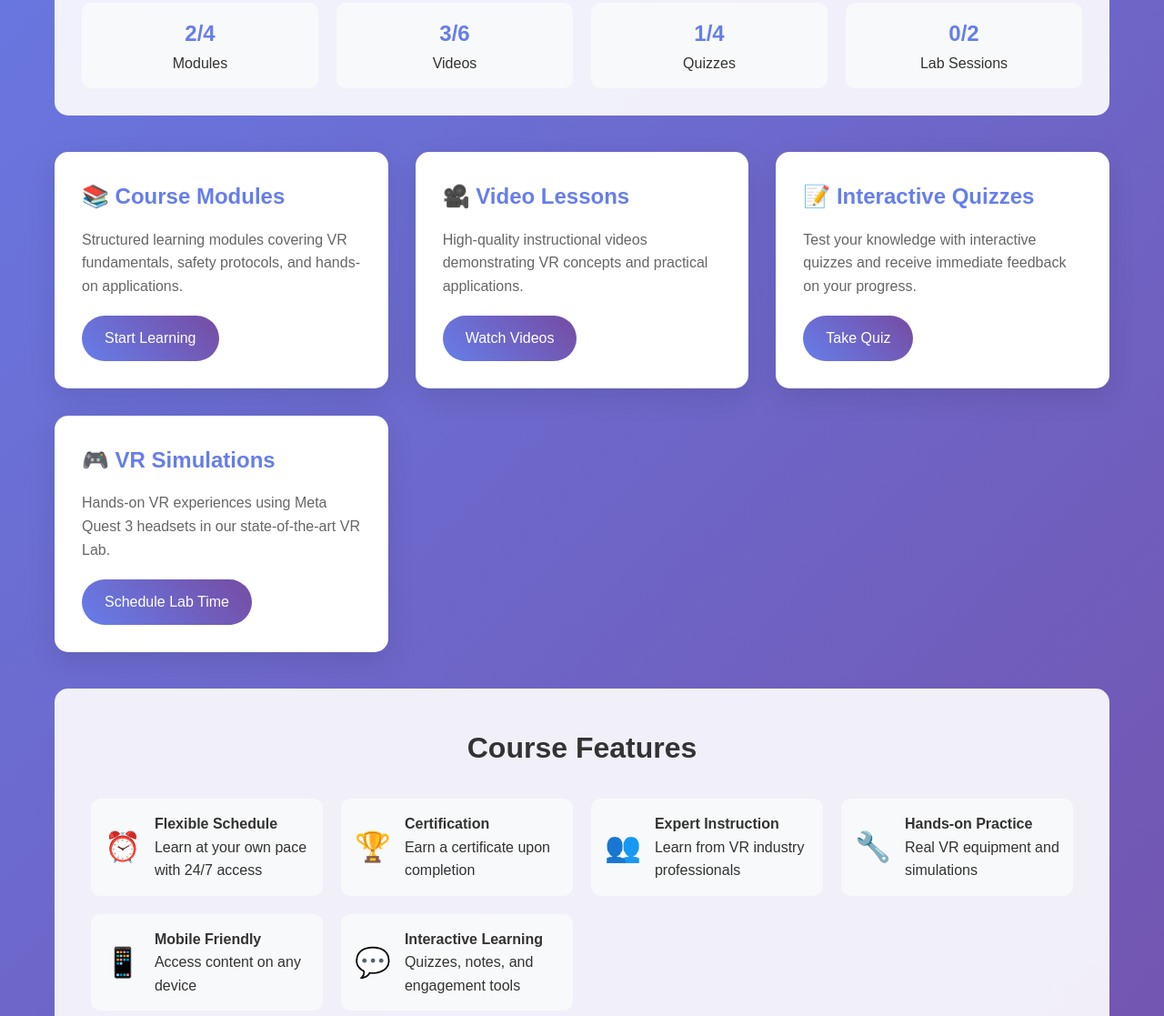
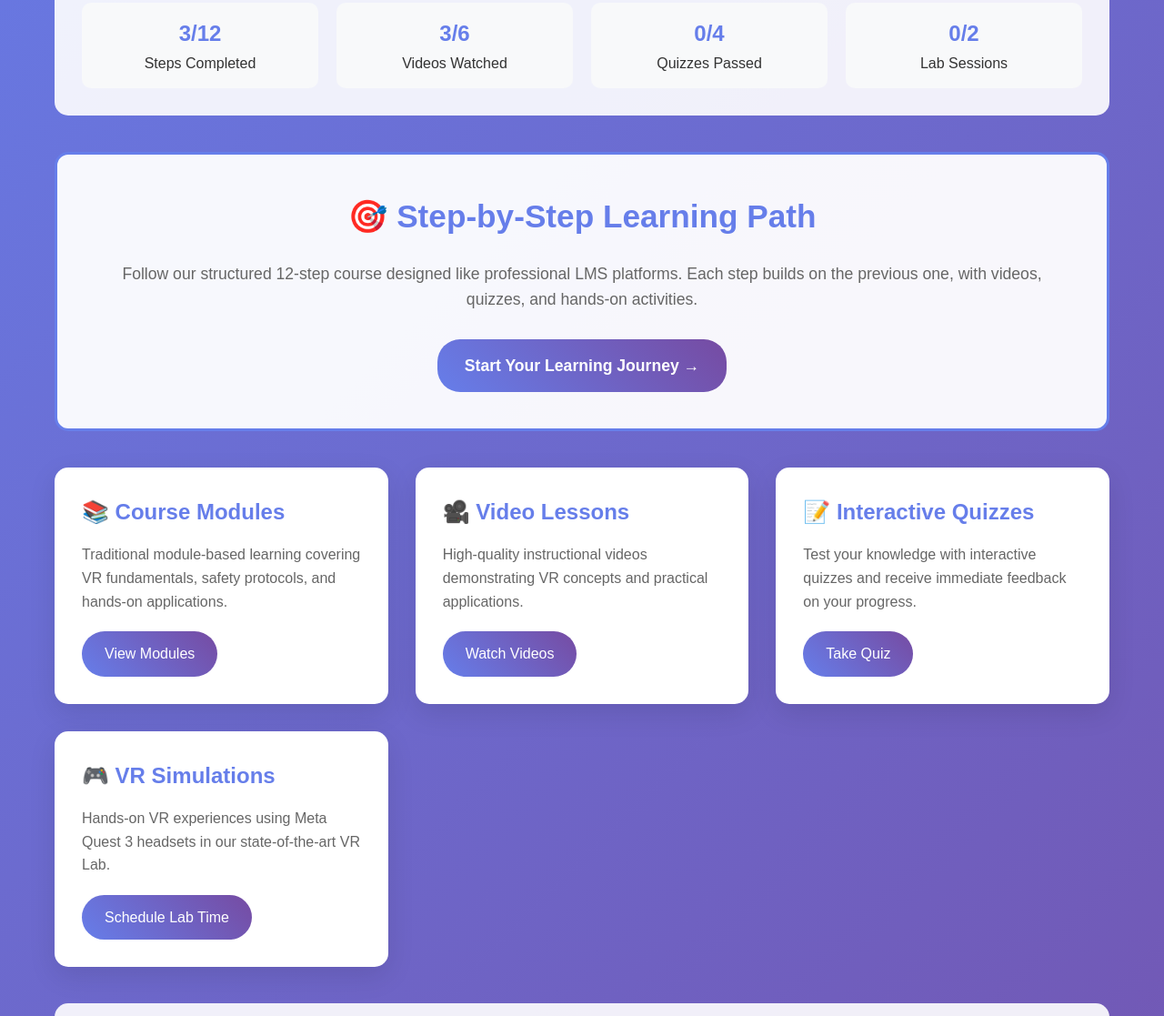
Before and after one commit to YCCCVRLab/vr-training-course-website, a plain HTML site: page index.html in a window 1280 px wide. Shown: the part 559-1676 px from the top of the page at 91% size. Drawn offline with Linux system fonts and the light colour scheme.

Commit message:
Update main page with step-by-step course navigation

```diff
--- a/index.html
+++ b/index.html
@@ -91,6 +91,13 @@
             transform: scale(1.05);
         }
 
+        .btn-primary {
+            background: linear-gradient(45deg, #667eea, #764ba2);
+            font-weight: bold;
+            font-size: 1.1rem;
+            padding: 15px 30px;
+        }
+
         .features {
             background: rgba(255,255,255,0.9);
             border-radius: 15px;
@@ -172,6 +179,27 @@
             font-weight: bold;
             color: #667eea;
         }
+
+        .learning-path-highlight {
+            background: rgba(255,255,255,0.95);
+            border-radius: 15px;
+            padding: 40px;
+            margin-bottom: 40px;
+            text-align: center;
+            border: 3px solid #667eea;
+        }
+
+        .learning-path-highlight h2 {
+            color: #667eea;
+            font-size: 2.2rem;
+            margin-bottom: 20px;
+        }
+
+        .learning-path-highlight p {
+            font-size: 1.1rem;
+            color: #666;
+            margin-bottom: 30px;
+        }
     </style>
 </head>
 <body>
@@ -188,16 +216,16 @@
             <p style="color: #666; margin-bottom: 20px;">Keep up the great work! You're making excellent progress.</p>
             <div class="quick-stats">
                 <div class="stat-item">
-                    <div class="stat-number">2/4</div>
-                    <div>Modules</div>
+                    <div class="stat-number">3/12</div>
+                    <div>Steps Completed</div>
                 </div>
                 <div class="stat-item">
                     <div class="stat-number">3/6</div>
-                    <div>Videos</div>
+                    <div>Videos Watched</div>
                 </div>
                 <div class="stat-item">
-                    <div class="stat-number">1/4</div>
-                    <div>Quizzes</div>
+                    <div class="stat-number">0/4</div>
+                    <div>Quizzes Passed</div>
                 </div>
                 <div class="stat-item">
                     <div class="stat-number">0/2</div>
@@ -206,11 +234,17 @@
             </div>
         </div>
 
+        <div class="learning-path-highlight">
+            <h2>🎯 Step-by-Step Learning Path</h2>
+            <p>Follow our structured 12-step course designed like professional LMS platforms. Each step builds on the previous one, with videos, quizzes, and hands-on activities.</p>
+            <a href="course-structure.html" class="btn btn-primary">Start Your Learning Journey →</a>
+        </div>
+
         <div class="course-grid">
             <div class="course-card">
                 <h3>📚 Course Modules</h3>
-                <p>Structured learning modules covering VR fundamentals, safety protocols, and hands-on applications.</p>
-                <a href="modules.html" class="btn">Start Learning</a>
+                <p>Traditional module-based learning covering VR fundamentals, safety protocols, and hands-on applications.</p>
+                <a href="modules.html" class="btn">View Modules</a>
             </div>
 
             <div class="course-card">
@@ -236,31 +270,31 @@
             <h2>Course Features</h2>
             <div class="feature-list">
                 <div class="feature-item">
-                    <span class="feature-icon">⏰</span>
+                    <span class="feature-icon">📋</span>
                     <div>
-                        <strong>Flexible Schedule</strong><br>
-                        Learn at your own pace with 24/7 access
+                        <strong>Step-by-Step Structure</strong><br>
+                        12 sequential steps with clear prerequisites
+                    </div>
+                </div>
+                <div class="feature-item">
+                    <span class="feature-icon">🎬</span>
+                    <div>
+                        <strong>YouTube Integration</strong><br>
+                        Curated videos embedded in lessons
                     </div>
                 </div>
                 <div class="feature-item">
                     <span class="feature-icon">🏆</span>
                     <div>
-                        <strong>Certification</strong><br>
-                        Earn a certificate upon completion
+                        <strong>Progress Tracking</strong><br>
+                        Visual progress indicators and milestones
                     </div>
                 </div>
                 <div class="feature-item">
-                    <span class="feature-icon">👥</span>
+                    <span class="feature-icon">🔒</span>
                     <div>
-                        <strong>Expert Instruction</strong><br>
-                        Learn from VR industry professionals
-                    </div>
-                </div>
-                <div class="feature-item">
-                    <span class="feature-icon">🔧</span>
-                    <div>
-                        <strong>Hands-on Practice</strong><br>
-                        Real VR equipment and simulations
+                        <strong>Gated Content</strong><br>
+                        Unlock content as you complete prerequisites
                     </div>
                 </div>
                 <div class="feature-item">
@@ -271,10 +305,10 @@
                     </div>
                 </div>
                 <div class="feature-item">
-                    <span class="feature-icon">💬</span>
+                    <span class="feature-icon">🧪</span>
                     <div>
-                        <strong>Interactive Learning</strong><br>
-                        Quizzes, notes, and engagement tools
+                        <strong>Hands-on Practice</strong><br>
+                        Real VR equipment and lab sessions
                     </div>
                 </div>
             </div>
@@ -303,9 +337,9 @@
         <div style="background: rgba(255,255,255,0.9); border-radius: 15px; padding: 30px; margin-bottom: 40px;">
             <h2 style="text-align: center; color: #333; margin-bottom: 30px;">🚀 Quick Actions</h2>
             <div style="display: flex; justify-content: center; gap: 20px; flex-wrap: wrap;">
-                <a href="modules.html" class="btn">Continue Learning</a>
+                <a href="course-structure.html" class="btn btn-primary">Continue Learning Path</a>
+                <a href="lesson-template.html" class="btn">Take Knowledge Check</a>
                 <a href="videos.html" class="btn">Watch Next Video</a>
-                <a href="quiz.html" class="btn">Practice Quiz</a>
                 <button class="btn" onclick="downloadResources()">Download Resources</button>
             </div>
         </div>
@@ -341,6 +375,22 @@
 
         // Add some interactive animations
         document.addEventListener('DOMContentLoaded', function() {
+            // Load progress from localStorage
+            const progress = localStorage.getItem('vrCourseProgress');
+            if (progress) {
+                const progressData = JSON.parse(progress);
+                console.log('Loaded progress:', progressData);
+
+                // Update progress display
+                const progressCircle = document.querySelector('.progress-circle');
+                const completedSteps = progressData.completedSteps || 3;
+                const percentage = Math.round((completedSteps / 12) * 100);
+                progressCircle.textContent = percentage + '%';
+
+                // Update stats
+                document.querySelector('.stat-item:first-child .stat-number').textContent = completedSteps + '/12';
+            }
+
             // Animate progress circle on load
             const progressCircle = document.querySelector('.progress-circle');
             if (progressCircle) {
```
